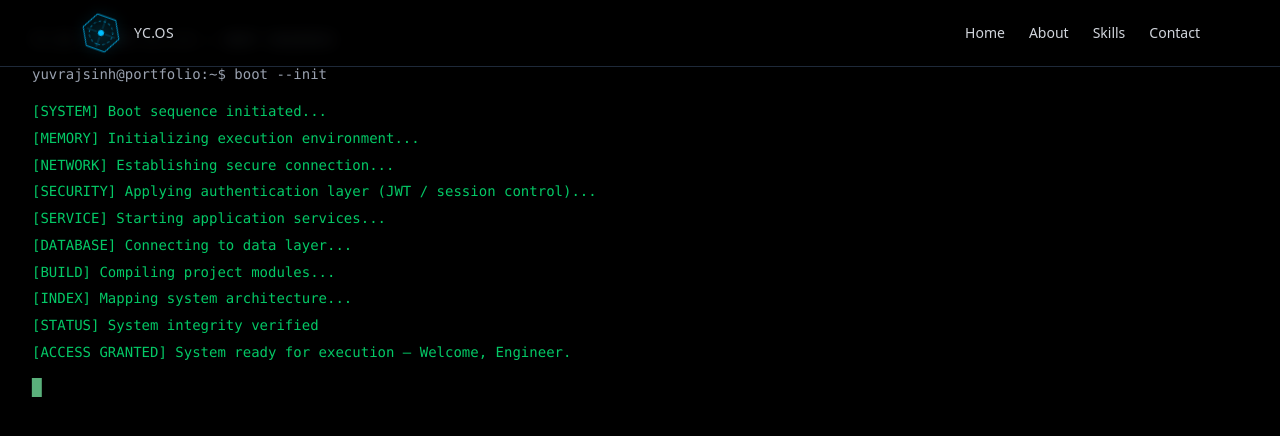
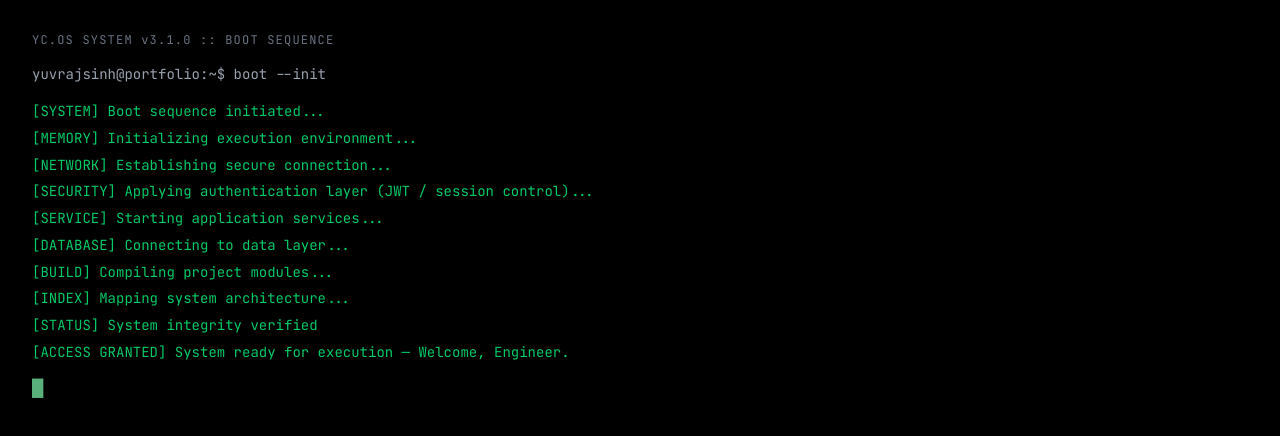
Before and after one commit to Yuvrajsinh-chauhan5/YC.OS, a Next.js app: page / in a window 1280 px wide. Shown: the top 436 px of the page. Built offline with nearby package versions, Linux system fonts and the light colour scheme.

Commit message:
Update layout.js

```diff
--- a/src/app/layout.js
+++ b/src/app/layout.js
@@ -1,20 +1,65 @@
+// import Navbar from "@/components/layout/Navbar";
+// import Footer from "@/components/layout/Footer";
+// import ParticleField from "@/components/animations/ParticleField";
+
+// import "./globals.css";
+
+
+// export default function RootLayout({ children }) {
+//   return (
+//     <html lang="en">
+//       <body className="bg-black text-white">
+//         <ParticleField />
+//         <Navbar />
+//         <main className="relative z-10 pt-28">
+//           {children}
+//         </main>
+//         <Footer />
+//       </body>
+//     </html>
+//   );
+// }
+
+
+
+
 import Navbar from "@/components/layout/Navbar";
 import Footer from "@/components/layout/Footer";
 import ParticleField from "@/components/animations/ParticleField";
+import BootGate from "@/components/boot/BootGate";
 
 import "./globals.css";
 
+import { Inter, JetBrains_Mono } from "next/font/google";
+
+const inter = Inter({
+  subsets: ["latin"],
+  variable: "--font-inter",
+});
+
+const mono = JetBrains_Mono({
+  subsets: ["latin"],
+  variable: "--font-mono",
+});
 
 export default function RootLayout({ children }) {
   return (
-    <html lang="en">
-      <body className="bg-black text-white">
+    <html lang="en" className={`${inter.variable} ${mono.variable}`}>
+      <body className="bg-black text-white font-ui">
+
+        <BootGate>
+
           <ParticleField />
           <Navbar />
+
           <main className="relative z-10 pt-28">
             {children}
           </main>
+
           <Footer />
+
+        </BootGate>
+
       </body>
     </html>
   );
```
Lines whose indentation alone changed are shown as unchanged.
